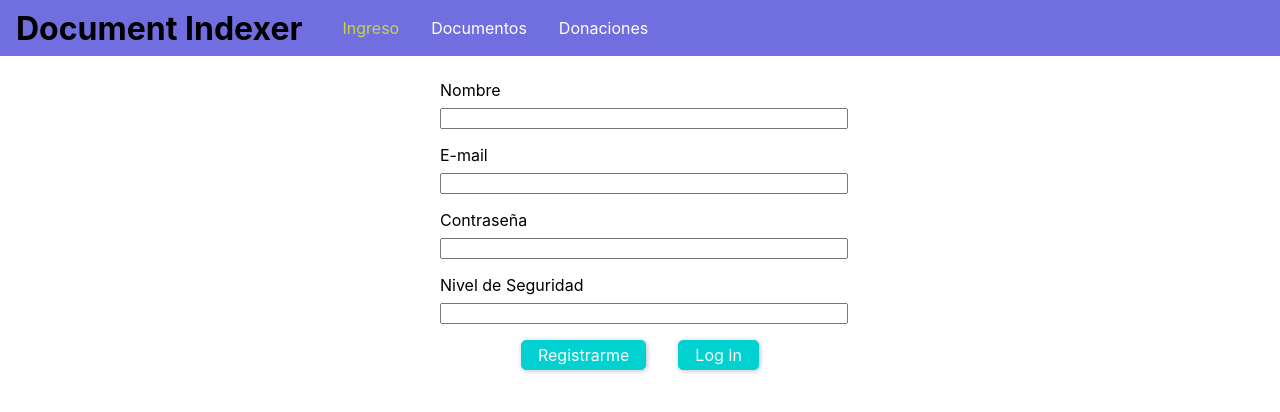
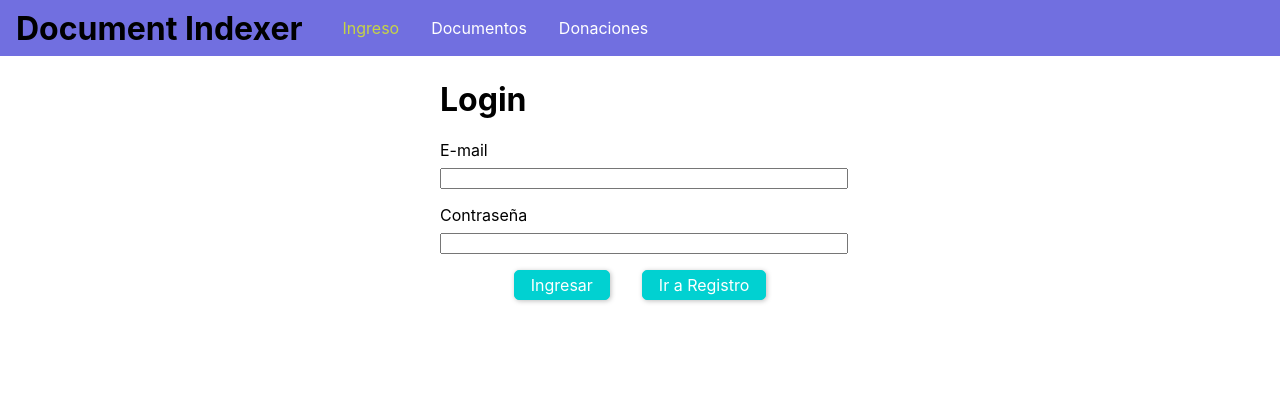
Before and after one commit to AndresJejen/Fontend-Document-Indexer-ML, a React (Create React App) app: page /auth in a window 1280 px wide. Shown: the top 412 px of the page. Built offline with nearby package versions, Linux system fonts and the light colour scheme; the HTML template or start-up script is replaced by a standard one.

Commit message:
Se ha terminado las dos interfaces de nuevo usario y login

```diff
--- a/src/App.js
+++ b/src/App.js
@@ -18,9 +18,7 @@ class App extends Component {
     return (
       <BrowserRouter>
         <React.Fragment>
-          <MainNavigation>
-
-          </MainNavigation>
+          <MainNavigation/>
           <main className="main-content">
             <Switch>
                 <Redirect from= "/" to="auth" exact/>
--- a/src/pages/auth.js
+++ b/src/pages/auth.js
@@ -6,36 +6,71 @@ import './auth.css';
 
 class AuthPage extends Component{
 
+
     constructor(props){
         super(props);
-        this.emailEL = React.createRef();
-        this.passwordEL = React.createRef();
-        this.nameEL = React.createRef();
-        this.levelEL = React.createRef();
+
+        this.state = {
+            isLogin: true,
+            message: '',
+            email: '',
+            password: '',
+            nombre: ''
         }
+
+        this.handleInputChange = this.handleInputChange.bind(this);
+    }
+
+    handleInputChange(e){
+        const {value, name} = e.target;
+        this.setState({
+            [name]: value
+        });
+    }
+
 
     submitHandler = event =>{
         event.preventDefault();
-        const email = this.emailEL.current.value;
-        const password = this.passwordEL.current.value;
-        const name = this.nameEL.current.value;
-        const level = this.levelEL.current.value;
 
-        if(email.trim().length === 0 || password.trim().length === 0 || name.trim().length === 0 || level.trim().length === 0){
+        let requestBody = {};
+
+        if(this.state.isLogin){
+
+            if(this.state.email === '' || this.state.password === ''){
+                this.setState({message:'Diligencie todos los campos'});
                 return;
             }
 
-        const requestBody = {
+            requestBody = {
                 query: `
-                mutation {
-                    createUser(userInput: {email: "${email}", password: "${password}", name: "${name}", level: "${level}"}){
-                        _id
-                        email
-                        name
+                    query {
+                        login(email: "${this.state.email}", password: "${this.state.password}"){
+                            userId
+                            token
+                            tokenExpiration
                         }
                     }
                 `
             };
+        }
+        else{
+
+            if(this.state.nombre === '' || this.state.email === '' || this.state.password === ''){
+                this.setState({message:'Diligencie todos los campos'});
+                return;
+            }
+
+            requestBody = {
+                query: `
+                    mutation {
+                        createUser(userInput: {email: "${this.state.email}", password: "${this.state.password}", name: "${this.state.nombre}"}){
+                            _id
+                            email
+                        }
+                    }
+                `
+            };
+        }
 
         fetch('http://localhost:8000/api',{
             method: 'POST',
@@ -46,6 +81,7 @@ class AuthPage extends Component{
         })
         .then( res => {
             if(res.status !== 200 && res.status !== 201){
+                console.log(res);
                 throw new Error('Failed!');
             }
             return res.json()
@@ -54,45 +90,70 @@ class AuthPage extends Component{
             console.log(resData);
         })
         .catch(err => {
-            console.error("Ha ocurrido un error en ingresar" + err);
+            console.error("Ha ocurrido un error en Registrar" + err);
         });
     }
 
+    switchModeHandler = () => {
+        this.setState(
+            prevState =>{
+                return {
+                    isLogin: !prevState.isLogin,
+                    nombre :"",
+                    email: "",
+                    password: "",
+                    message: ''
+                }
+            }
+        );
+    }
+
+
     render(){
-        return (
-        <form className="auth-form" onSubmit={this.submitHandler}>
 
+        const Register = () => {return !this.state.isLogin ?
             <div className="form-control">
                 <label htmlFor="name">
                     Nombre
                 </label>
-                <input type="text" id="Nombre" ref={this.nameEL}/>
+                <input type="text" id="Nombre" name='nombre' value={this.state.nombre} onChange={this.handleInputChange}/>
             </div>
+            :
+            <div></div>
+        }
+
+        return (
+        <form className="auth-form" onSubmit={this.submitHandler}>
+
+            <header>
+                <h1>
+                    {!this.state.isLogin ? 'Registro':'Login'}
+                </h1>
+            </header>
+
+            <Register/>
 
             <div className="form-control">
                 <label htmlFor="email">
                     E-mail
                 </label>
-                <input type="email" id="email" ref={this.emailEL}/>
+                <input type="email" id="email" name='email' value={this.state.email} onChange={this.handleInputChange}/>
             </div>
 
             <div className="form-control">
                 <label htmlFor="password">
                     Contraseña
                 </label>
-                <input type="password" id="password" ref={this.passwordEL}/>
+                <input type="password" id="password" name='password' value={this.state.password} onChange={this.handleInputChange}/>
             </div>
 
-            <div className="form-control">
-                <label htmlFor="Level">
-                    Nivel de Seguridad
+            <label className="message">
+                {this.state.message}
             </label>
-                <input type="text" id="Level" ref={this.levelEL}/>
-            </div>
 
             <div className="form-actions">
-                <button type="button">Registrarme</button>
-                <button type="submit">Log In</button>
+                <button type="submit">{!this.state.isLogin ? 'Registrame':'Ingresar'}</button>
+                <button type="button" onClick = {this.switchModeHandler}>Ir a {this.state.isLogin ? 'Registro':'Login'}</button>
             </div>
         </form>
         );
```
Lines whose indentation alone changed are shown as unchanged.
